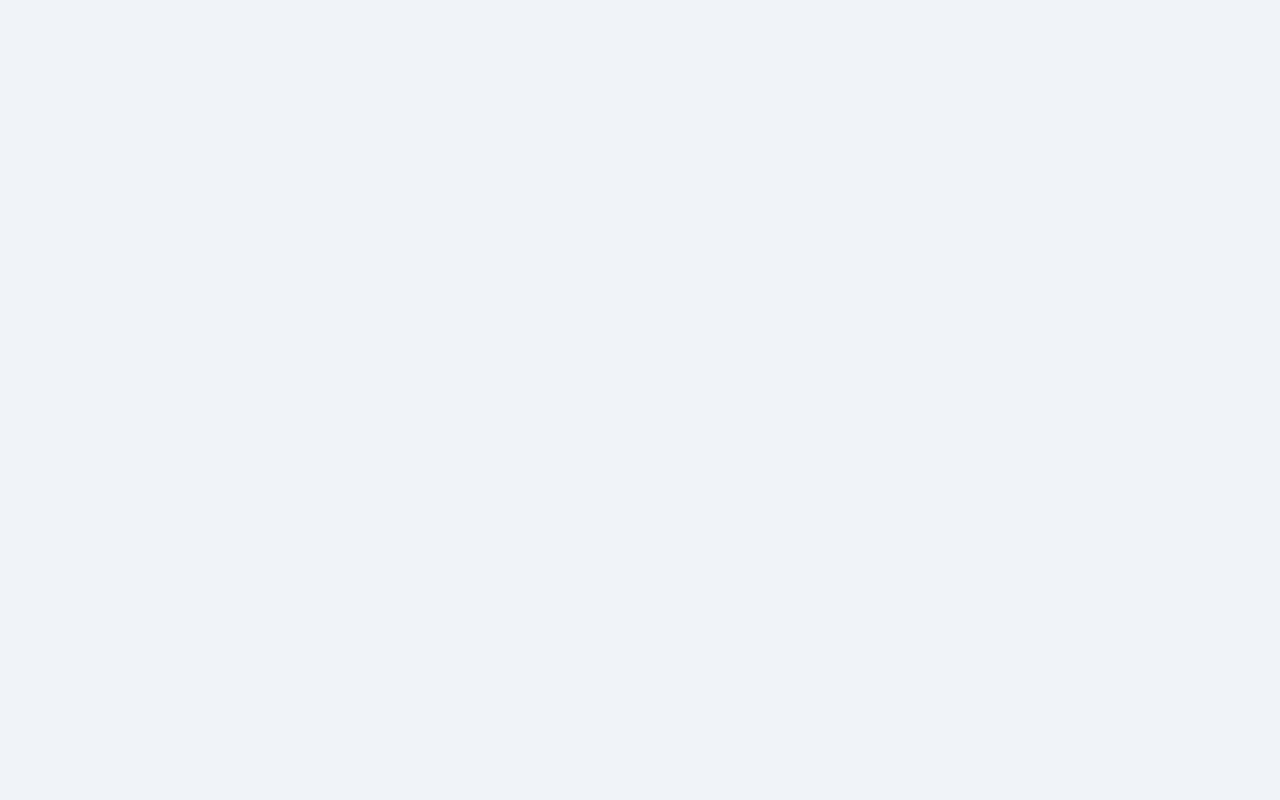
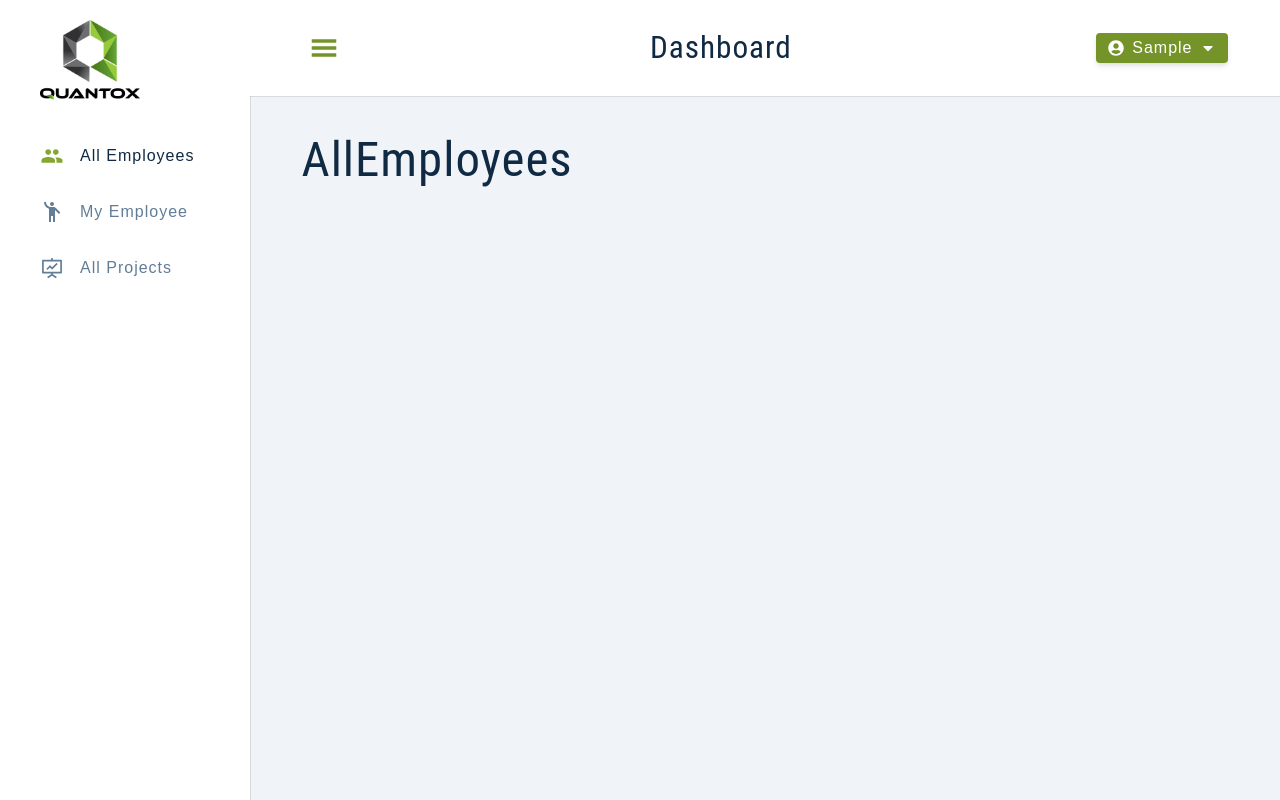
Before and after one commit to stefanmeza94/employee-info-ts, a React (Create React App) app: page /project-manager in a window 1280 px wide. Before the commit this address had no page. Built offline with nearby package versions, Linux system fonts and the light colour scheme; sample sign-in values are in the browser's storage.

Commit message:
Add different sidebar links according to logged user

```diff
--- a/src/App.tsx
+++ b/src/App.tsx
@@ -1,4 +1,4 @@
-import { BrowserRouter, Routes, Route, useNavigate } from 'react-router-dom';
+import { Routes, Route, useNavigate } from 'react-router-dom';
 import { useAppContext } from './context/appContext';
 
 import SharedLayout from './pages/SharedLayout';
@@ -19,15 +19,13 @@ import Register from './pages/Register';
 import Landing from './pages/Landing';
 import ProtectedRoute from './pages/ProtectedRoute';
 
-const role = 'system_admin';
-
 function App() {
   return (
-    <BrowserRouter>
     <Routes>
-        {role === 'system_admin' ? (
+      <Route path='/' element={<Landing />} />
+      <Route path='/register' element={<Register />} />
       <Route
-            path='/'
+        path='/admin'
         element={
           <ProtectedRoute>
             <SharedLayout />
@@ -43,17 +41,20 @@ function App() {
         <Route path='project-managers' element={<ProjectManagers />} />
         <Route path='system-administrators' element={<SystemAdministrators />} />
       </Route>
-        ) : (
-          <Route path='/' element={<SharedLayout />}>
+
+      <Route
+        path='/project-manager'
+        element={
+          <ProtectedRoute>
+            <SharedLayout />
+          </ProtectedRoute>
+        }
+      >
         <Route index element={<AllEmployees />} />
         <Route path='my-employees' element={<MyEmployees />} />
         <Route path='all-projects' element={<Projects />} />
       </Route>
-        )}
-        <Route path='/landing' element={<Landing />} />
-        <Route path='/register' element={<Register />} />
     </Routes>
-    </BrowserRouter>
   );
 }
 
--- a/src/components/NavLinks.tsx
+++ b/src/components/NavLinks.tsx
@@ -6,6 +6,7 @@ import { GiModernCity } from 'react-icons/gi';
 import { MdCategory, MdOutlinePeopleOutline, MdEmojiPeople } from 'react-icons/md';
 import { BiCode } from 'react-icons/bi';
 import { IoMdPeople } from 'react-icons/io';
+import { useAppContext } from '../context/appContext';
 
 interface NavLinksProps {
   toggleSidebar?: any;
@@ -66,27 +67,37 @@ const projectManagerLinks = [
   {
     id: 1,
     text: 'all employees',
-    path: '/',
+    path: '/project-manager',
     icon: <IoMdPeople />,
   },
   {
     id: 2,
     text: 'my employee',
-    path: '/my-employees',
+    path: '/project-manager/my-employees',
     icon: <MdEmojiPeople />,
   },
   {
     id: 3,
     text: 'all projects',
-    path: '/all-projects',
+    path: '/project-manager/all-projects',
     icon: <AiOutlineFundProjectionScreen />,
   },
 ];
 
+let currentUser;
+
 const NavLinks: React.FC<NavLinksProps> = ({ toggleSidebar }) => {
+  const { user } = useAppContext();
+
+  if (user.role === 'SYSTEM_ADMIN') {
+    currentUser = adminLinks;
+  } else {
+    currentUser = projectManagerLinks;
+  }
+
   return (
     <div className='nav-links'>
-      {adminLinks?.map((link) => {
+      {currentUser?.map((link) => {
         const { text, id, path, icon } = link;
         return (
           <NavLink
--- a/src/components/Sidebar.tsx
+++ b/src/components/Sidebar.tsx
@@ -2,11 +2,6 @@ import { useAppContext } from '../context/appContext';
 import Wrapper from '../assets/Wrappers/Sidebar';
 import NavLinks from './NavLinks';
 import Logo from '../assets/images/quantoxLogo.png';
-
-const user = {
-  role: 'admin',
-  number: 1,
-};
 
 const Sidebar = () => {
   const { showSidebar } = useAppContext();
--- a/src/index.tsx
+++ b/src/index.tsx
@@ -1,5 +1,6 @@
 import React from 'react';
 import ReactDOM from 'react-dom/client';
+import { BrowserRouter } from 'react-router-dom';
 import { AppProvider } from './context/appContext';
 import './index.css';
 import App from './App';
@@ -7,8 +8,10 @@ import App from './App';
 const root = ReactDOM.createRoot(document.getElementById('root') as HTMLElement);
 root.render(
   <React.StrictMode>
-    <AppProvider>
-      <App />
-    </AppProvider>
+    <BrowserRouter>
+      <AppProvider>
+        <App />
+      </AppProvider>
+    </BrowserRouter>
   </React.StrictMode>
 );
--- a/src/pages/ProtectedRoute.tsx
+++ b/src/pages/ProtectedRoute.tsx
@@ -10,7 +10,7 @@ const ProtectedRoute = ({ children }: ProtectedRouteProps): any => {
   const { user } = useAppContext();
 
   if (!user) {
-    return <Navigate to='landing' />;
+    return <Navigate to='/register' />;
   }
 
   return children;
--- a/src/pages/Register.tsx
+++ b/src/pages/Register.tsx
@@ -11,7 +11,7 @@ const Register = () => {
 
   useEffect(() => {
     if (user) {
-      navigate('/');
+      navigate(user.role === 'SYSTEM_ADMIN' ? '/admin' : '/project-manager');
     }
   }, [user]);
 
@@ -29,7 +29,7 @@ const Register = () => {
           cookiePolicy={'single_host_origin'}
         />
         <div className='btnWrapper'>
-          <button onClick={() => navigate(-1)} className='backBtn'>
+          <button onClick={() => navigate('/')} className='backBtn'>
             Go back!
           </button>
         </div>
```
Lines whose indentation alone changed are shown as unchanged.
